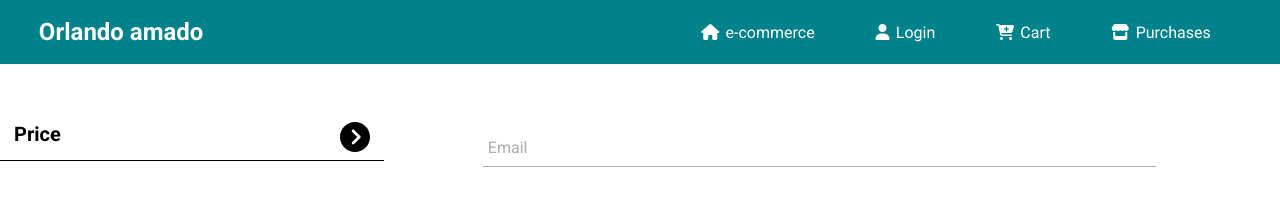
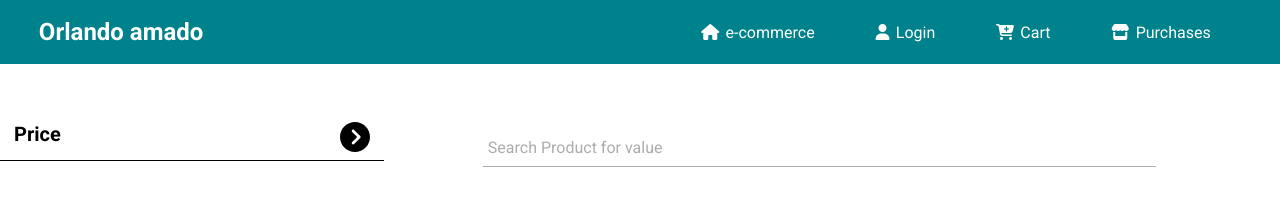
Before and after one commit to oramar/ReactEntregable6, a React (Vite) app: page /#/ in a window 1280 px wide. Shown: the top 203 px of the page. Built offline with nearby package versions, Linux system fonts and the light colour scheme; no server answers.

Commit message:
terminando la pagina home para escritorio, para movil me hace falta

```diff
--- a/src/pages/Home.jsx
+++ b/src/pages/Home.jsx
@@ -38,7 +38,7 @@ const Home = () => {
         <form className='form-search' >
           <div className="form__group ">
             <input className='form__input' placeholder=' ' value={inputValue} onChange={handleChange} type="text" id='buscar' />
-            <label className='form__label' htmlFor="buscar">Email</label>
+            <label className='form__label' htmlFor="buscar">Search Product for value</label>
             <span className="form__line"></span>
           </div>
 
```
